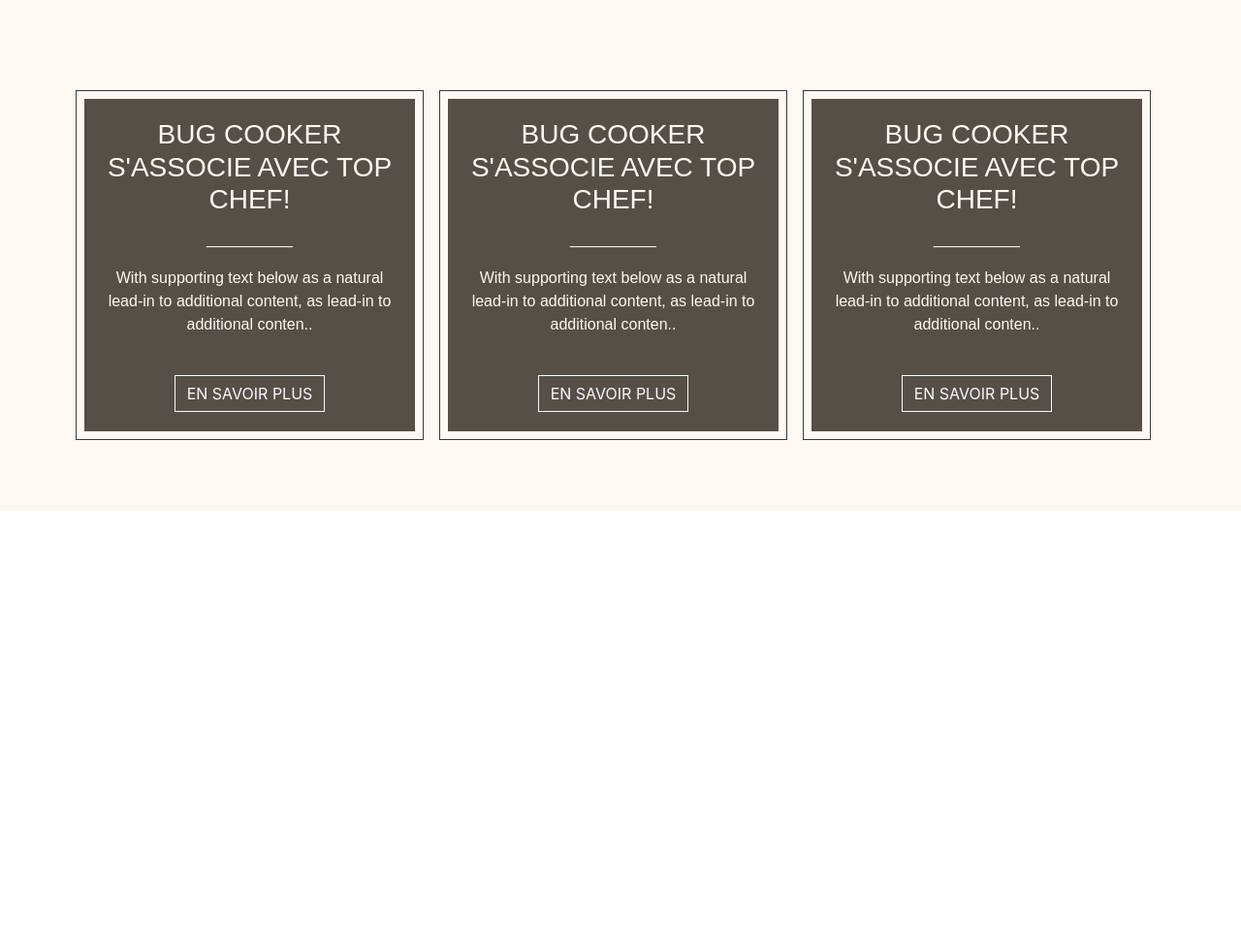
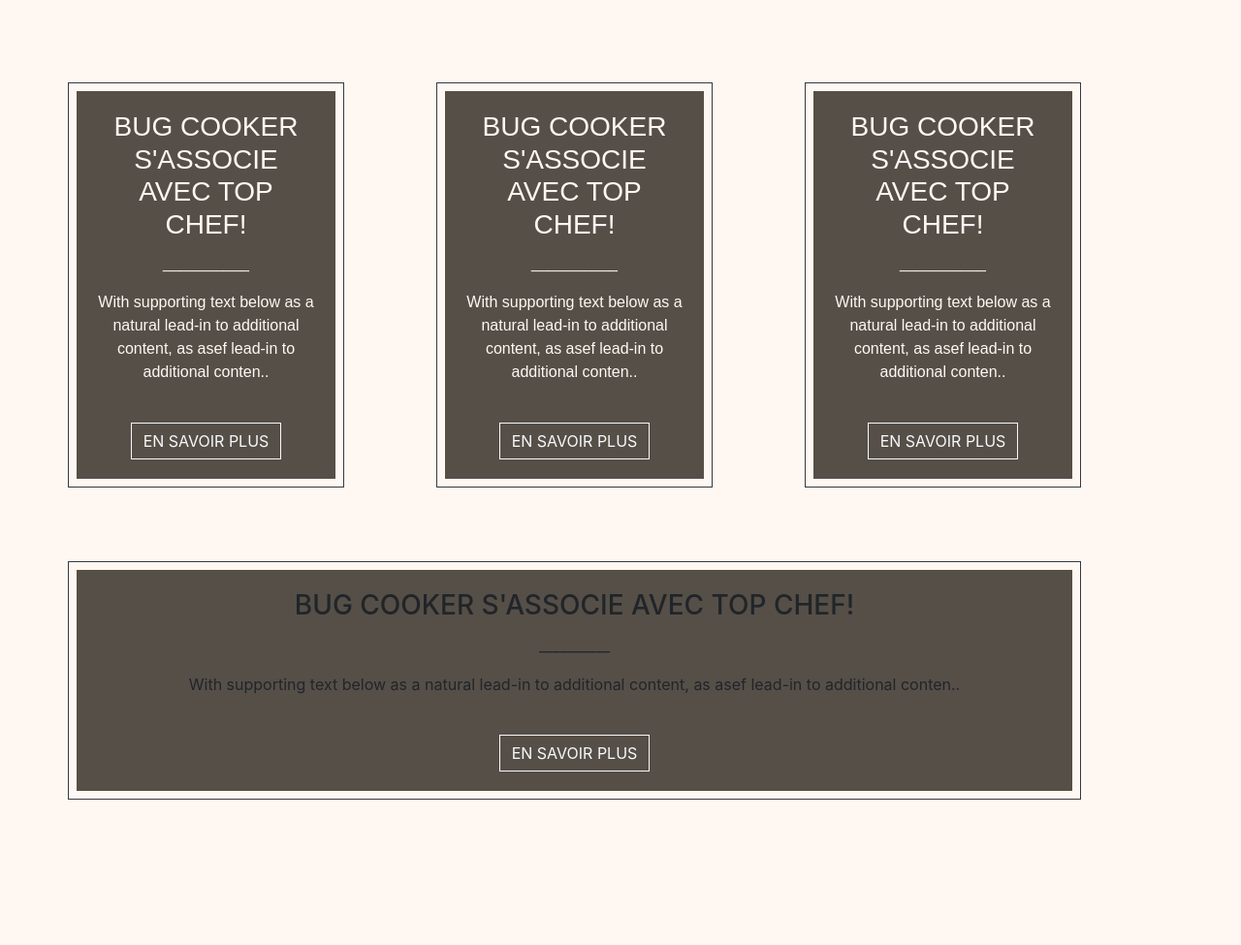
Before and after one commit to overom/BugsCooker, a plain HTML site: page blog.html in a window 1280 px wide. Shown: the whole page at 97% size. Before the commit the page ends 800 px from the top, so only its background shows below. Drawn offline with nearby package versions, Linux system fonts and the light colour scheme; a web font is replaced by a local one.

Commit message:
ajout de la partie avis et modification de la partie blog

```diff
--- a/blog.html
+++ b/blog.html
@@ -15,16 +15,14 @@
 
     <section id="blog">
 
-        <div class="container ml-10 mr-10">
-            <div class="row flex-lg-nowrap mr-lg-5">
-
-
-                <div class="col-lg-4 p-2 m-2 border border-dark">
+        <div class="container">
+            <div class="row">
+                <div class="col-lg-3 p-2 mb-3 border border-dark">
                     <div class="card rounded-0">
                         <div class="card-body text-center align-items-center">
                             <h3 class="card-title">BUG COOKER S'ASSOCIE AVEC TOP CHEF!</h3>
                             <p>__________</p>
-                            <p class="card-text">With supporting text below as a natural lead-in to additional content, as lead-in to additional
+                            <p class="card-text">With supporting text below as a natural lead-in to additional content, as asef lead-in to additional
                                 conten..
                             </p>
                             <br>
@@ -33,15 +31,16 @@
                     </div>
                 </div>
 
+                <div class="col-1 offset"></div>
 
-                <div class="col-lg-4 p-2 m-2 border border-dark">
+                <div class="col-lg-3 p-2 mb-3 border border-dark">
                     <div class="card rounded-0">
                         <div class="card-body text-center align-items-center">
                             <h3 class="card-title">BUG COOKER S'ASSOCIE AVEC TOP CHEF!</h3>
 
                             <p>__________</p>
 
-                            <p class="card-text">With supporting text below as a natural lead-in to additional content, as lead-in to additional
+                            <p class="card-text">With supporting text below as a natural lead-in to additional content, as asef lead-in to additional
                                 conten..
                             </p>
                             <br>
@@ -50,15 +49,16 @@
                     </div>
                 </div>
 
+                <div class="col-1 offset"></div>
 
-                <div class="col-lg-4 p-2 m-2 border border-dark">
+                <div class="col-lg-3 p-2 mb-3 border border-dark">
                     <div class="card rounded-0 ">
                         <div class="card-body text-center align-items-center">
                             <h3 class="card-title">BUG COOKER S'ASSOCIE AVEC TOP CHEF!</h3>
 
                             <p>__________</p>
 
-                            <p class="card-text">With supporting text below as a natural lead-in to additional content, as lead-in to additional
+                            <p class="card-text">With supporting text below as a natural lead-in to additional content, as asef lead-in to additional
                                 conten..
                             </p>
                             <br>
@@ -66,9 +66,34 @@
                         </div>
                     </div>
                 </div>
+            </div>
 
+        </div>
+    </section>
+    <!-- row -->
+
+    <section id="avis">
+        <div class="bloc-avis">
+            <div class="container">
+
+                <div class="row">
+                    <div class="col-lg-11 p-2 border border-dark">
+                        <div class="card rounded-0 ">
+                            <div class="card-body text-center align-items-center">
+                                <h3 class="card-title">BUG COOKER S'ASSOCIE AVEC TOP CHEF!</h3>
+
+                                <p>__________</p>
+
+                                <p class="card-text">With supporting text below as a natural lead-in to additional content, as asef lead-in to
+                                    additional conten..
+                                </p>
+                                <br>
+                                <a href="#" class="btn btn-outline-light rounded-0">EN SAVOIR PLUS</a>
+                            </div>
+                        </div>
+                    </div>
+                </div>
             </div>
-            <!-- row -->
         </div>
         <!--container  -->
     </section>
--- a/styleblog.css
+++ b/styleblog.css
@@ -1,6 +1,6 @@
 #blog {
   padding-top: 85px;
-    padding-bottom: 65px;
+  padding-bottom: 60px;
   background-color: #fff8f2;
 }
 
@@ -21,13 +21,18 @@
 
 @font-face {
   font-family: "Fuji";
-    src: url('Fuji-Regular.otf');
-    src: url('Fuji-Light.otf');
-    src: url('Fuji-Bold.otf');
-    src: url('Fuji-Medium.otf');
+  src: url("Fuji-Regular.otf");
+  src: url("Fuji-Light.otf");
+  src: url("Fuji-Bold.otf");
+  src: url("Fuji-Medium.otf");
 }
 
 .card {
   border: 0px;
   background-color: #554f48;
 }
+
+#avis {
+  padding-bottom: 150px;
+  background-color: #fff8f2;
+}
```
Also changed, not shown: stylemenu.css (+12 -12 lines), stylemenu01.css (+9 -8 lines). Lines whose indentation alone changed are shown as unchanged.
